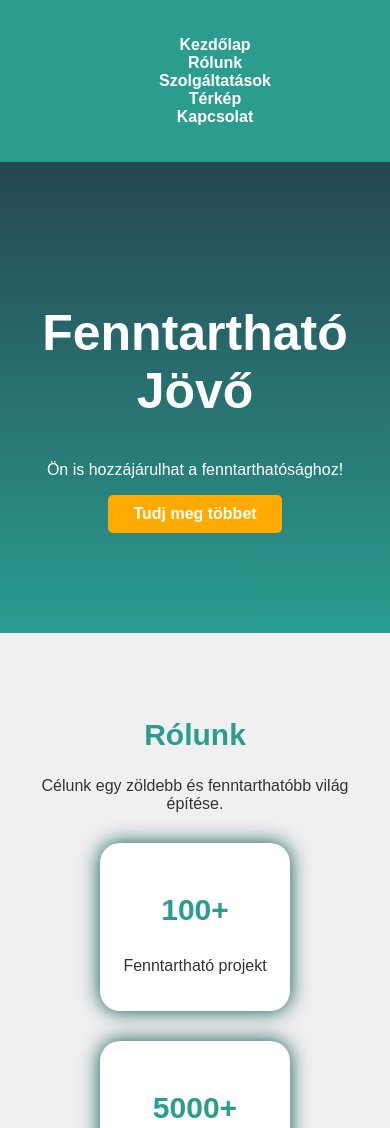
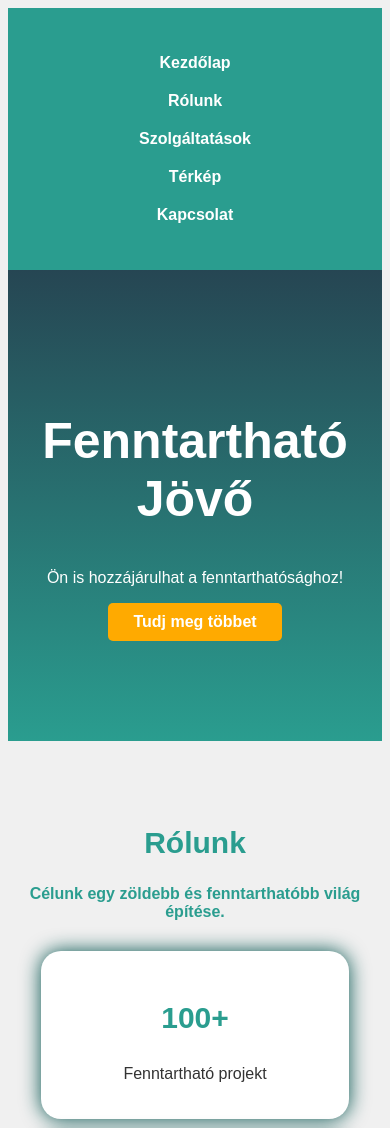
Before and after one commit to SomaTaki/fenntarthat-s-gi, a plain HTML site: page index.html in a window 390 px wide. Shown: the top 1128 px of the page. Drawn offline with Linux system fonts and the light colour scheme.

Commit message:
2025.03.21 - utolso simitasok

```diff
--- a/index.html
+++ b/index.html
@@ -31,7 +31,7 @@
 
     <section id="rolunk" class="rolunk">
         <h2>Rólunk</h2>
-        <p>Célunk egy zöldebb és fenntarthatóbb világ építése.</p>
+        <p id="rolunk_p">Célunk egy zöldebb és fenntarthatóbb világ építése.</p>
         <div class="statisztika">
             <div class="adat">
                 <h3>100+</h3>
--- a/style.css
+++ b/style.css
@@ -1,9 +1,8 @@
 body {
     font-family: Arial, sans-serif;
-    margin: 0;
-    padding: 0;
     background: #f0f0f0;
     color: #333;
+    overflow-x: hidden;
 }
 
 header {
@@ -128,22 +127,49 @@ footer {
     padding: 10px;
 }
 
-@media (max-width: 768px) {
-    nav ul {
-        flex-direction: column;
-    }
-
-    .statisztika, .szolgaltatasok ul {
-        flex-direction: column;
-        align-items: center;
-    }
-}
-
 iframe {
     width: 100%;
 }
 
 .szolgaltatasok ul {
     list-style: none;
-    padding: 0; /
+    padding: 0;
 }
+
+@media screen and (max-width: 768px) {
+    nav ul {
+        flex-direction: column;
+        text-align: center;
+        padding: 0;
+    }
+
+    nav ul li {
+        margin: 10px 0;
+    }
+
+
+}
+
+.szolgaltatasok ul {
+    flex-wrap: wrap;
+    justify-content: center;
+    max-width: 100%;
+}
+
+@media screen and (max-width: 800px) {
+    .statisztika {
+        flex-direction: column;
+        align-items: center;
+        gap: 20px;
+    }
+
+    .adat {
+        width: 80%;
+        max-width: 300px;
+    }
+}
+
+#rolunk_p{
+    font-weight: bold;
+    color: #2a9d8f;
+}
```
